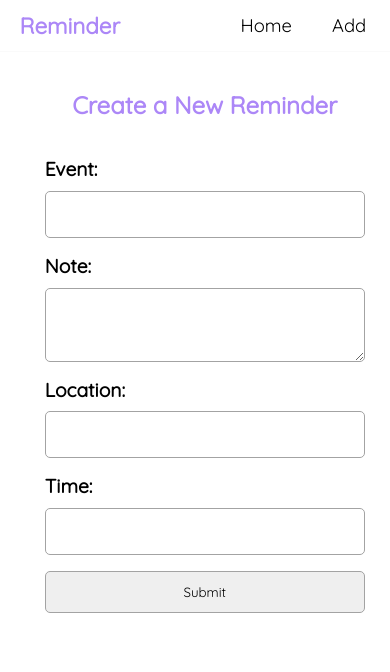
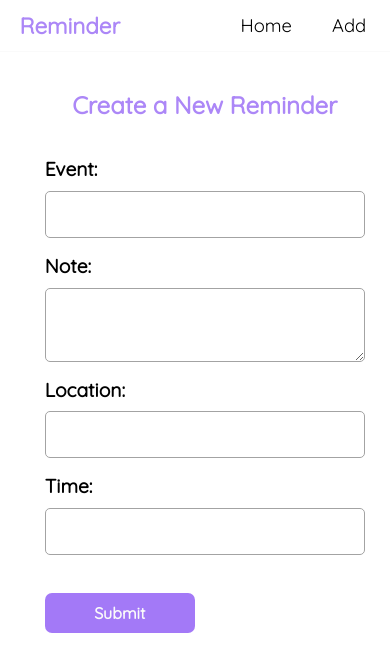
Before and after one commit to ForJessicaSake/Reminder-App, a React (Create React App) app: page /Reminder in a window 390 px wide. Shown: the top 672 px of the page. Built offline with nearby package versions, Linux system fonts and the light colour scheme; a web font is replaced by a local one.

Commit message:
i fixed the routing

```diff
--- a/src/Components/Reminder.css
+++ b/src/Components/Reminder.css
@@ -44,7 +44,7 @@ select {
     padding: 10px;
 }
 
-button {
+.btn {
     width: 150px;
     margin: 3% auto;
     padding: 10px;
@@ -105,7 +105,7 @@ button {
         width: 25rem;
         padding: 10px;
     }
-    button {
+    .btn {
         width: 150px;
         margin: 7% auto;
         padding: 10px;
@@ -169,7 +169,7 @@ button {
         width: 25rem;
         padding: 10px;
     }
-    button {
+    .btn {
         width: 270px;
         margin: 7% auto;
         padding: 20px;
@@ -233,7 +233,7 @@ button {
         width: 25rem;
         padding: 10px;
     }
-    button {
+    .btn {
         width: 330px;
         margin: 7% auto;
         padding: 25px;
--- a/src/Components/Reminder.js
+++ b/src/Components/Reminder.js
@@ -51,7 +51,7 @@ function Reminder({ handleSubmit}) {
                     value={time}
                     onChange={(e) => setTime(e.target.value)}
                 ></input>
-                <Link to='/'><input type='submit'/></Link>
+                <Link to='/'><input type='submit' className='btn'/></Link>
             </form>
         </section>
     )
```
